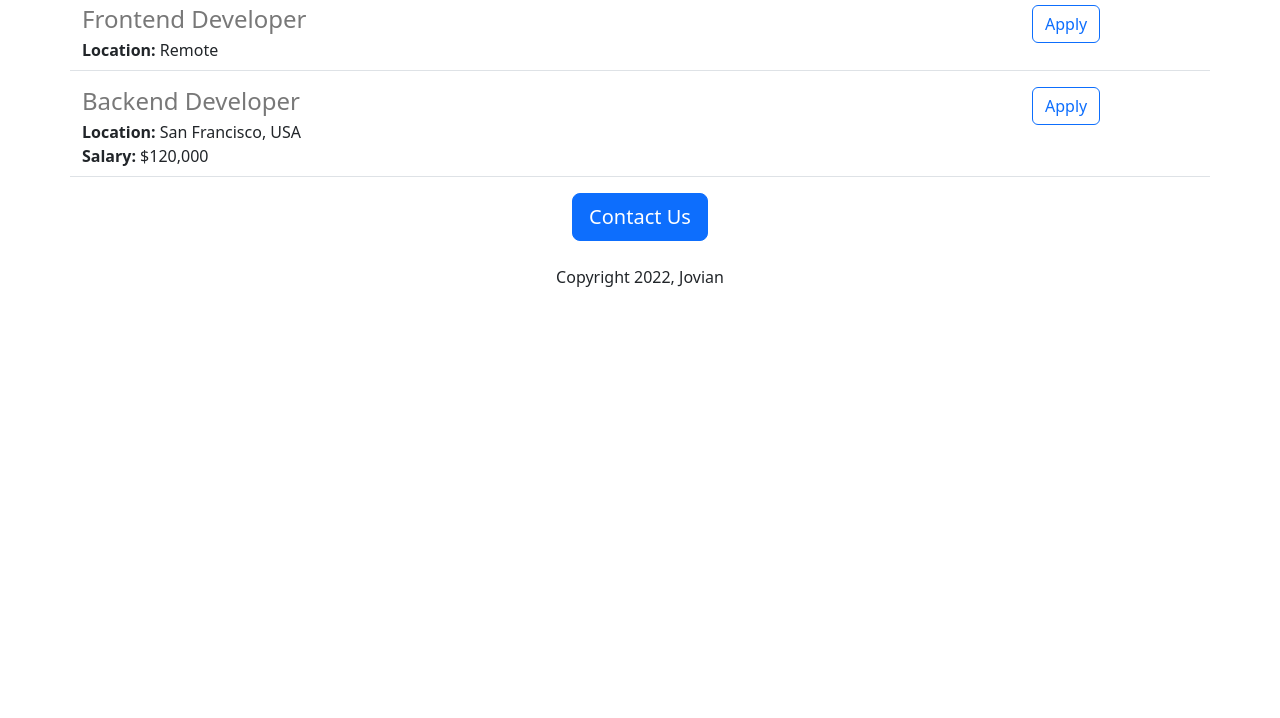
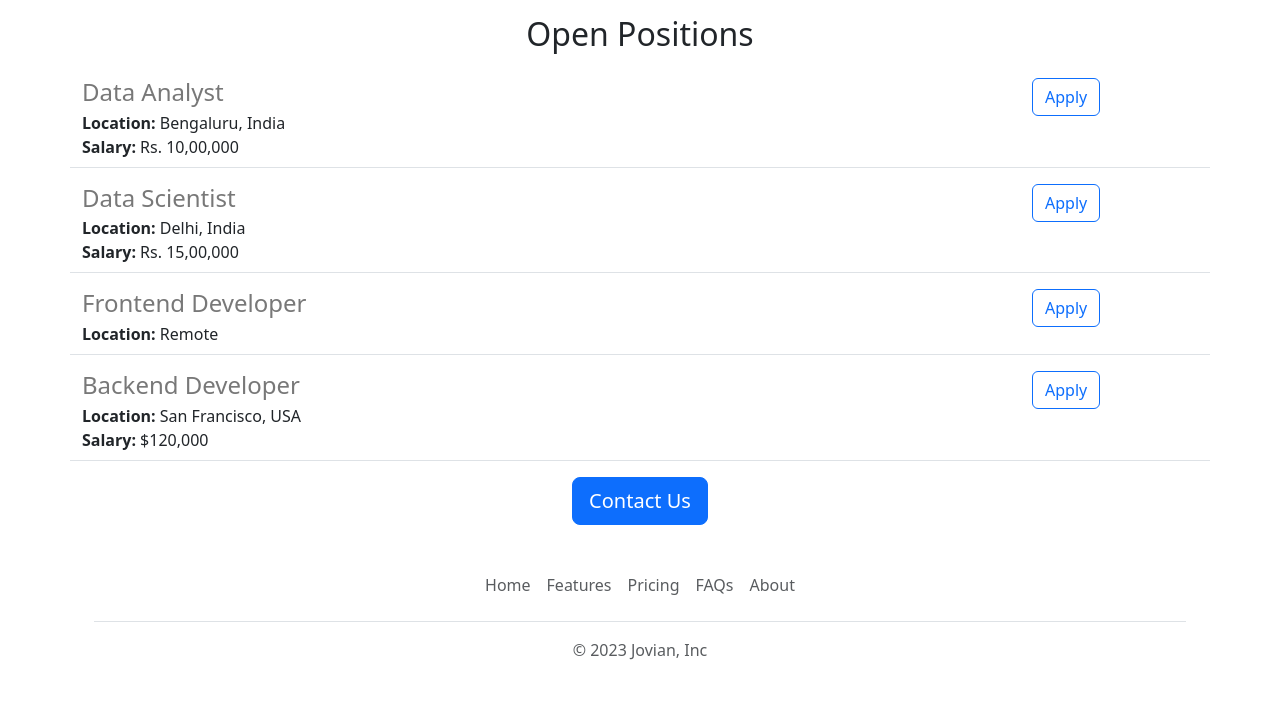
Before and after one commit to Matthew-Antonious/jovian-careers-website-v2, a Flask app: page / in a window 1280 px wide. Shown: the part 915-1633 px from the top of the page. Before the commit the page ends 1202 px from the top, so only its background shows below. Run offline with Flask 3, Linux system fonts and the light colour scheme.

Commit message:
Apply and Contact updated

```diff
--- /dev/null
+++ b/templates/footer.html
@@ -0,0 +1,12 @@
+<div class="container">
+    <footer class="py-3 my-4">
+      <ul class="nav justify-content-center border-bottom pb-3 mb-3">
+        <li class="nav-item"><a href="#" class="nav-link px-2 text-body-secondary">Home</a></li>
+        <li class="nav-item"><a href="#" class="nav-link px-2 text-body-secondary">Features</a></li>
+        <li class="nav-item"><a href="#" class="nav-link px-2 text-body-secondary">Pricing</a></li>
+        <li class="nav-item"><a href="#" class="nav-link px-2 text-body-secondary">FAQs</a></li>
+        <li class="nav-item"><a href="#" class="nav-link px-2 text-body-secondary">About</a></li>
+      </ul>
+      <p class="text-center text-body-secondary">&copy; 2023 Jovian, Inc</p>
+    </footer>
+  </div>
--- a/templates/home.html
+++ b/templates/home.html
@@ -42,6 +42,7 @@
                 height: 360px;
                 width: 100%;
                 object-fit: cover;
+                margin-bottom: 16px;
             }
             .no-scaling-image {
                 min-width: 320px;
@@ -51,23 +52,31 @@
         </style>
     </head>
     <body>
-        <div class="container-sm">
-            <h1 class="text-center mt-2 mb-4">Jovian Careers</h1>
-            <img class="img-fluid no-scaling-image" id="banner" src="static/careers.jpg">
+        {% include 'nav.html' %}
+        <img class="img-fluid no-scaling-image" id="banner" src="static/careers.jpg">
+        <div class="container">
+            <h1 class="text-center mt-2 mb-4" style="padding: 10px;">Jovian Careers</h1>
             <!-- height="320px" width="50%vw"  -->
             <h2 class="text-center mt-2 mb-4">About Jovian</h2>
+            <div class="row" style="margin-bottom:16px">
+                <div class="col-md-6">
             <p class="lead">
                 Lorem ipsum dolor sit amet, consectetur adipiscing elit, sed do eiusmod tempor incididunt ut labore et dolore magna aliqua. Ut enim ad minim veniam, quis nostrud exercitation ullamco laboris nisi ut aliquip ex ea commodo consequat. Duis aute irure dolor in reprehenderit in voluptate velit esse cillum dolore eu fugiat nulla pariatur. Excepteur sint occaecat cupidatat non proident, sunt in culpa qui officia deserunt mollit anim id est laborum.
             </p>
-            <h2 class="text-center mt-2 mb-4">Job Openings</h2>
+                </div>
+                <div class="d-none d-md-block col-md-6">
+                <img src="/static/people.jpg" style="height:320px;border-radius:8px;">
+                </div>
+            </div>
+            <h2 class="text-center mt-2 mb-4">Open Positions</h2>
         <div>
             {% for job in jobs %}
                 {% include 'jobitem.html' %}
             {% endfor %}
             <div class="text-center">
-            <button class="btn btn-primary btn-lg">Contact Us</button>
-                <p class="mt-4">Copyright 2022, Jovian</p>
+            <a class="btn btn-primary btn-lg" href="mailto:hello@jovian.ai?subject=Question%20about%20Job%20Openings&body=My%20name%3A%20%3Cyour%20name%20here%3E%0D%0A%0D%0AMy%20question%3A%20%3Center%20question%20here%3E">Contact Us</a>
             </div>
         </div>
+        {% include 'footer.html' %}
     </body>
 </html>
--- a/templates/jobitem.html
+++ b/templates/jobitem.html
@@ -13,8 +13,9 @@
         </div>
         {% endif %}
     </div>
-    <div class="col-2">
-        <button type="button" class="btn btn-outline-primary">Apply</button>
+    <div class="col-2 padding-right:16px">
+
+        <a href="mailto:hello@jovian.ai?subject=Application%20for%20{{job['title']}}&body=My%20name%3A%20%3Cyour%20name%20here%3E%0D%0A%0D%0AMy%20Resume%20link%3A%20%3Cresume%20link%3E%0D%0A%0D%0AMy%20LinkedIn%20link%3A%20%3Clinkedin%20in%3E" type="button" class="btn btn-outline-primary float-right align-middle">Apply</a>
     </div>
 
 </div>
--- /dev/null
+++ b/templates/nav.html
@@ -0,0 +1,9 @@
+<nav class="navbar bg-body-tertiary shadow-sm fixed-top bg-white">
+    <div class="container-fluid">
+      <a class="navbar-brand" href="#">
+        <img src="/static/bootstrap-logo.svg" alt="Logo" width="30" height="24" class="d-inline-block align-text-top">
+        Jovian
+      </a>
+    </div>
+  </nav>
+  <div style="height:56px"></div>
```
Also changed, not shown: project.txt (added, +50 -0 lines), static/bootstrap-logo.svg (added), 1 other file.
